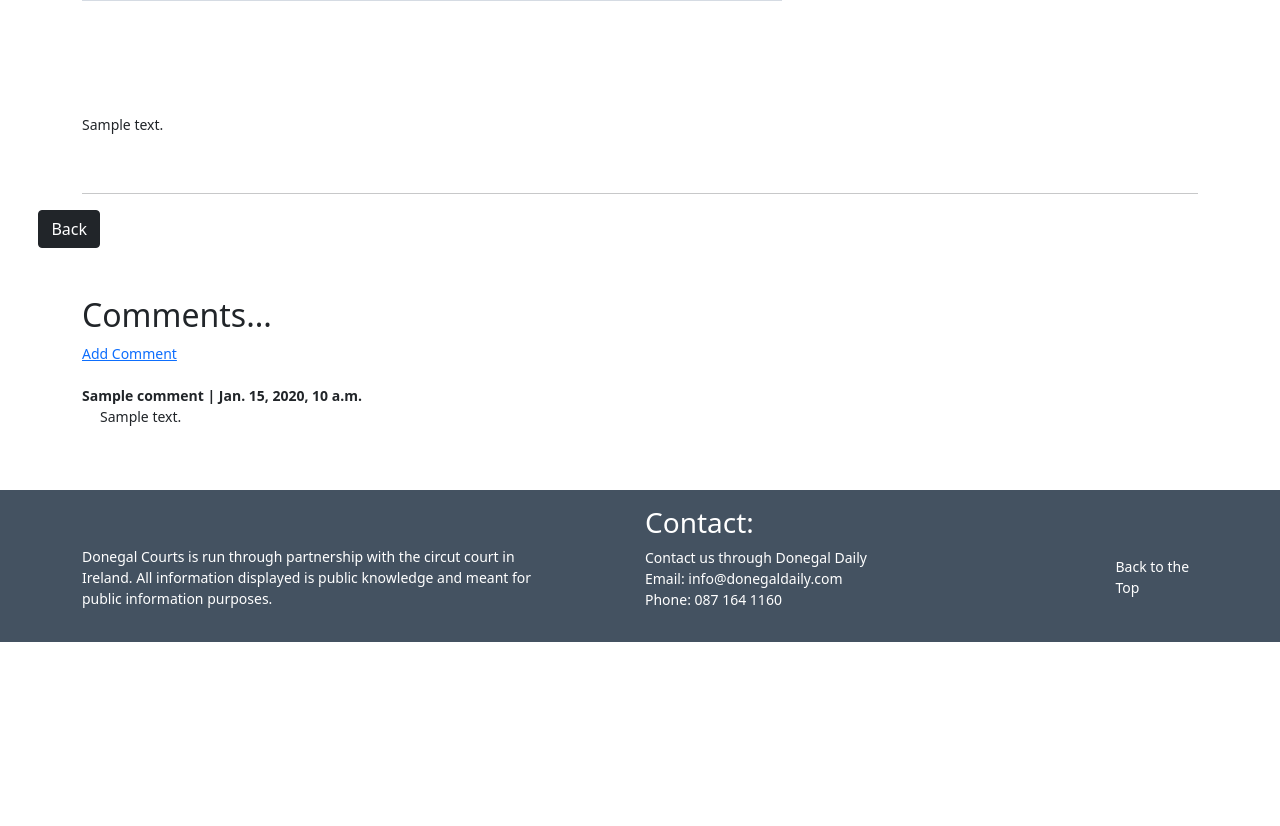
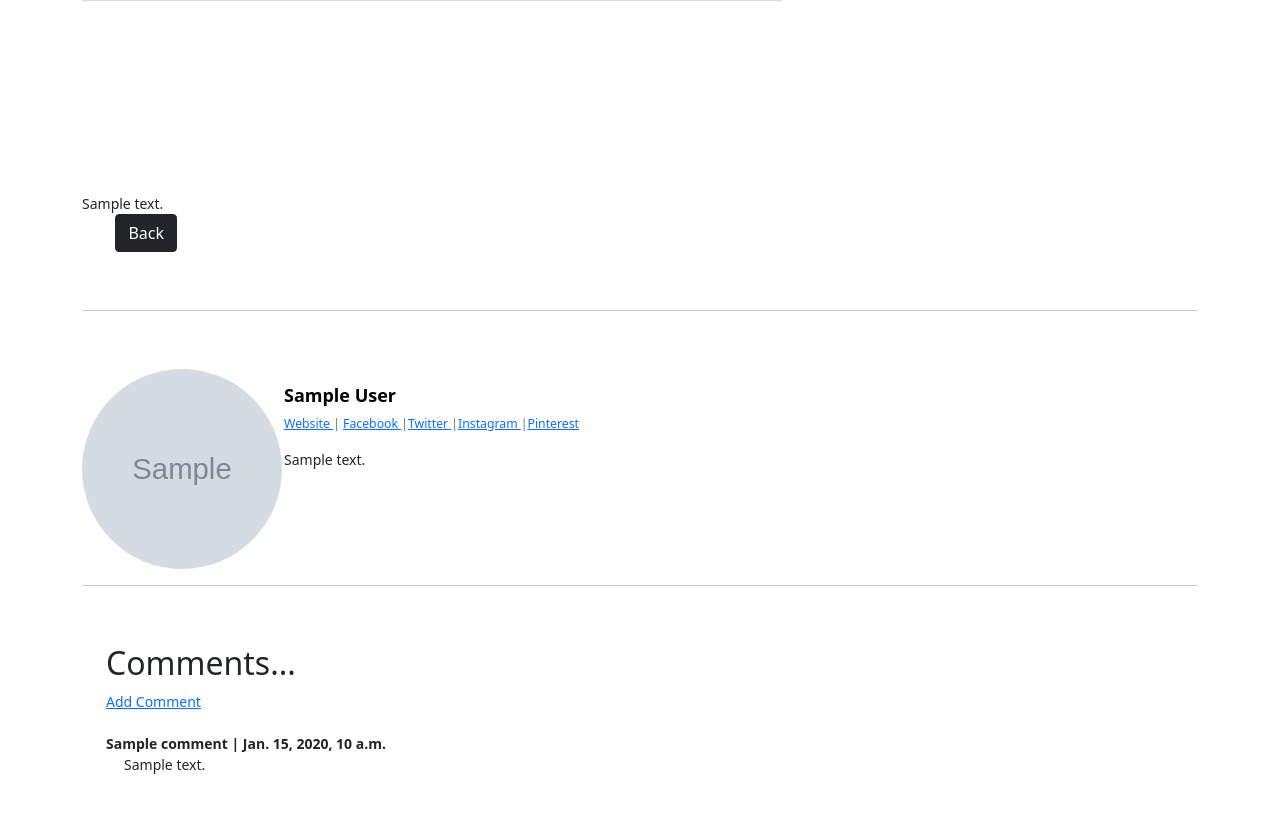
Before and after one commit to MeganNyhan/CI_PP4_Donegal_Courts, a Django app: template templates/post_detail.html in a window 1280 px wide. Shown: the part 694-1520 px from the top of the page. Before the commit the page ends 1336 px from the top, so only its background shows below. Run offline with Django 3.2, Linux system fonts and the light colour scheme; the template is opened without the code that fills it: most values are stand-ins (such as "Sample title", 1, 10 or a date in 2020); grey boxes marked "Sample" are stand-in pictures; some libraries are stand-ins or nearby versions.

Commit message:
Add card to blog post view on site and add profile picture and bio and links to card

```diff
--- a/blog/models.py
+++ b/blog/models.py
@@ -24,7 +24,6 @@
     twitter_url = models.CharField(max_length=255, null=True, blank=True)
     instagram_url = models.CharField(max_length=255, null=True, blank=True)
     pinterest_url = models.CharField(max_length=255, null=True, blank=True)
-
 
     def __str__(self):
         return str(self.user)
--- a/static/style.css
+++ b/static/style.css
@@ -136,7 +136,7 @@
 }
 
 .post-body{
-    padding-top: 50px;
+    padding-top: 150px;
 }
 
 .post-title{
@@ -154,3 +154,9 @@
 .comment-body{
     padding-left: 30px;
 }
+
+/*-- Profile Pic --*/
+.profile-pic > img{
+    width: 200px;
+    height:200px;
+}
--- a/templates/post_detail.html
+++ b/templates/post_detail.html
@@ -20,23 +20,57 @@
         <!-- The featured image -->
             <img src="{{ post.featured_image.url }}" width="700px" height="500px">
         <br/><br/>
-
-    <br/><br/>
+        <br>
+    <!-- Post Body Goes Here -->
         <div class="post-body">
             {{ post.body|safe }}
         </div>
-    <br/><br/>
-    <hr>
-    </div>
-</div>
+    <!-- Back Button Goes Here -->
         <div class="button">
             <a class="btn btn-dark " href="{% url 'home' %}">Back</a>
         </div>
-    <br/>
-    <br/>
+        <br/><br/>
+        <hr>
+    <br/><br/>
+<!-- Bootstrap Card Horizontal -->
+    <div class="card mb-3">
+        <div class="row g-0">
+            <div class="col-md-2">
+                <div class="profile-pic">
+                    <img class="rounded-circle" src="{{ post.author.profile.profile_pic.url }}">
+                </div>
+            </div>
+          <div class="col-md-10">
+            <div class="card-body">
+                <h5 class="card-title"><strong>{{ post.author.first_name }} {{ post.author.last_name }}
+                </strong></h5>
+                <p class="small text-muted">
+                    {% if post.author.profile.website_url %}
+                        <a href="{{ post.author.profile.website_url }}"> Website </a> |
+                    {% endif %}
+                    {% if post.author.profile.website_url %}
+                        <a href="{{ post.author.profile.facebook_url }}">Facebook </a>
+                    {% endif %}
+                    {% if post.author.profile.website_url %}
+                        |<a href="{{ post.author.profile.twitter_url }}">Twitter </a>
+                    {% endif %}
+                    {% if post.author.profile.website_url %}
+                        |<a href="{{ post.author.profile.instagram_url }}">Instagram </a>
+                    {% endif %}
+                    {% if post.author.profile.website_url %}
+                        |<a href="{{ post.author.profile.pinterest_url }}">Pinterest </a>
+                    {% endif %}
+                </p>
+              <p class="card-text">{{ post.author.profile.bio }}</p>
+            </div>
+          </div>
+        </div>
+      </div>
+      <hr>
+<!-- Comments Section -->
+    <br/><br/>
         <div class = "container" >
             <div class="row">
-    <!-- Comments Section -->
             <h2> Comments...</h2>
             <br/><br/>
             {% if not post.comments.all %}
@@ -59,4 +93,6 @@
             <br/><br/>
             </div>
         </div>
+    </div>
+</div>
 {% endblock %}
```
Also changed, not shown: README.md, blog/migrations/0015_auto_20220505_1744.py (added). Lines whose indentation alone changed are shown as unchanged.
